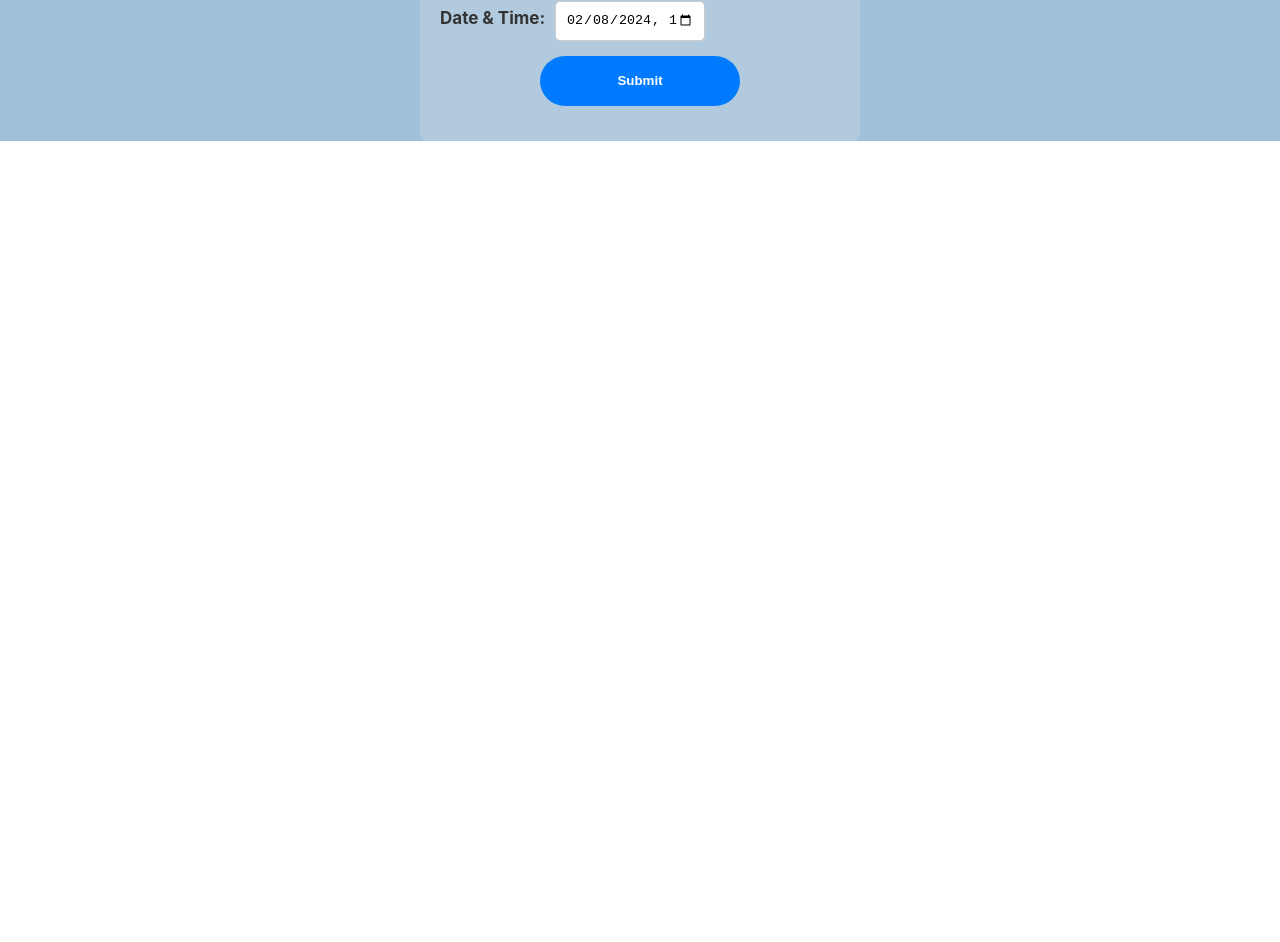
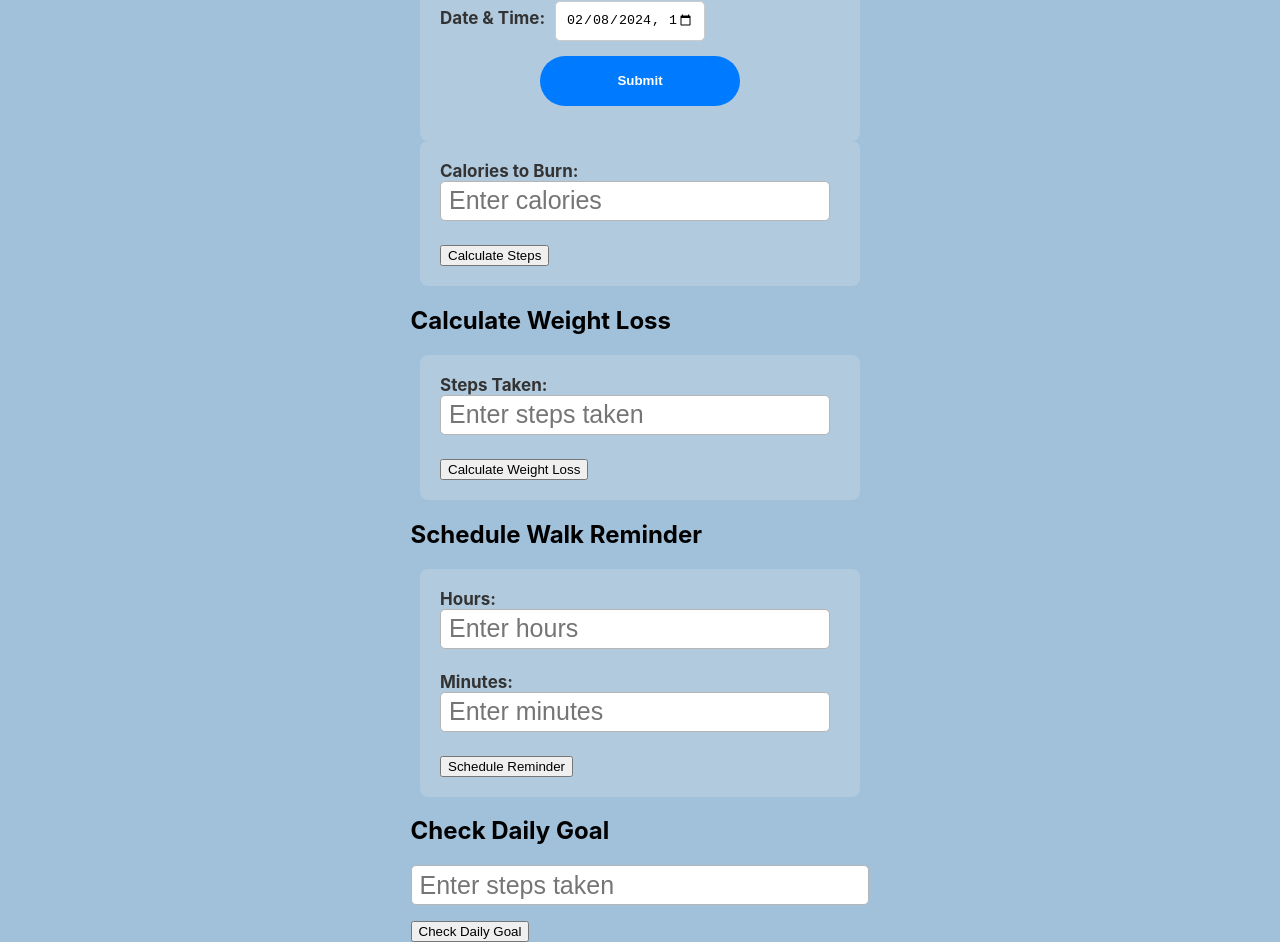
Before and after one commit to kadrikodes/MinimalismFitnessApplication, a React (Create React App) app in the folder src/main/java/com/health/minimalismfitnessapp/frontend/fitness-app/: page /walk in a window 1280 px wide. Shown: the part 863-1805 px from the top of the page. Before the commit the page ends 1004 px from the top, so only its background shows below. Built offline with nearby package versions, Linux system fonts and the light colour scheme; no server answers.

Commit message:
Done with the front end

```diff
--- /dev/null
+++ b/src/main/java/com/health/minimalismfitnessapp/frontend/fitness-app/src/components/WalkPage/Calculations/CalculateStepsToBurnCalories.js
@@ -0,0 +1,43 @@
+import React, { useState } from 'react';
+
+const CalculateStepsToBurnCalories = ({ props }) => {
+    const [walkMessage, setWalkMessage] = useState("");
+    const [calories, setCalories] = useState('');
+
+    const calculateSteps = async (e) => {
+        e.preventDefault();
+
+        const calculateStepsToBurnCaloriesAPI = `http://localhost:8080/walking/calculateStepsToBurnCalories?caloriesToBurn=${calories}`;
+
+        try {
+            const response = await fetch(calculateStepsToBurnCaloriesAPI);
+            if (!response.ok) throw new Error("Failed to fetch steps");
+
+            const steps = await response.json();
+            setWalkMessage(`You will need to complete ${steps} steps to burn ${calories} calories.`);
+        } catch (error) {
+            console.error(error);
+            setWalkMessage("Failed to Calculate steps!");
+        }
+    };
+
+    return (
+        <div>
+            <form onSubmit={calculateSteps}>
+                <label>
+                    Calories to Burn:
+                    <input
+                        type="number"
+                        value={calories}
+                        onChange={e => setCalories(e.target.value)}
+                        placeholder="Enter calories"
+                    />
+                </label>
+                <button type="submit">Calculate Steps</button>
+            </form>
+            {walkMessage && <p>{walkMessage}</p>} {/* Display the walkMessage */}
+        </div>
+    );
+};
+
+export default CalculateStepsToBurnCalories;
--- /dev/null
+++ b/src/main/java/com/health/minimalismfitnessapp/frontend/fitness-app/src/components/WalkPage/Calculations/CalculateWeightLoss.js
@@ -0,0 +1,41 @@
+import React, { useState } from 'react';
+
+const CalculateWeightLoss = () => {
+    const [stepsTaken, setStepsTaken] = useState('');
+    const [weightLossMessage, setWeightLossMessage] = useState('');
+
+    const handleCalculateWeightLoss = async (e) => {
+        e.preventDefault();
+        const calculateWeightLossAPI = `http://localhost:8080/walking/calculateWeightLoss?stepsTaken=${stepsTaken}`;
+
+        try {
+            const response = await fetch(calculateWeightLossAPI);
+            if (!response.ok) throw new Error("Failed to fetch weight loss data");
+
+            const weightLoss = await response.json();
+            setWeightLossMessage(`Weight loss for ${stepsTaken} steps: ${weightLoss.toFixed(2)} kg.`);
+        } catch (error) {
+            console.error(error);
+            setWeightLossMessage("Failed to calculate weight loss!");
+        }
+    };
+
+    return (
+        <div>
+            <form onSubmit={handleCalculateWeightLoss}>
+                <label>
+                    Steps Taken:
+                    <input
+                        type="number"
+                        value={stepsTaken}
+                        onChange={e => setStepsTaken(e.target.value)}
+                        placeholder="Enter steps taken"
+                    />
+                </label>
+                <button type="submit">Calculate Weight Loss</button>
+            </form>
+            {weightLossMessage && <p>{weightLossMessage}</p>}
+        </div>
+    );
+};
+export default CalculateWeightLoss;
--- /dev/null
+++ b/src/main/java/com/health/minimalismfitnessapp/frontend/fitness-app/src/components/WalkPage/Calculations/CheckDailyGoal.js
@@ -0,0 +1,35 @@
+import React, { useState } from 'react';
+
+const CheckDailyGoal = () => {
+    const [stepsTaken, setStepsTaken] = useState('');
+    const [goalMessage, setGoalMessage] = useState('');
+
+    const checkGoal = async () => {
+        const checkDailyGoalAPI = `http://localhost:8080/walking/hasAchievedDailyGoal?stepsTaken=${stepsTaken}`;
+
+        try {
+            const response = await fetch(checkDailyGoalAPI);
+            if (!response.ok) throw new Error("Failed to check goal");
+
+            const hasAchieved = await response.json();
+            setGoalMessage(hasAchieved ? "You have achieved your daily goal!" : "Daily goal not achieved yet.");
+        } catch (error) {
+            console.error(error);
+            setGoalMessage("Failed to check daily goal!");
+        }
+    };
+
+    return (
+        <div>
+            <input
+                type="number"
+                value={stepsTaken}
+                onChange={e => setStepsTaken(e.target.value)}
+                placeholder="Enter steps taken"
+            />
+            <button onClick={checkGoal}>Check Daily Goal</button>
+            {goalMessage && <p>{goalMessage}</p>}
+        </div>
+    );
+};
+export default CheckDailyGoal;
--- /dev/null
+++ b/src/main/java/com/health/minimalismfitnessapp/frontend/fitness-app/src/components/WalkPage/Calculations/GetTotalCaloriesBurned.js
@@ -0,0 +1,28 @@
+import React, { useState } from 'react';
+
+const GetTotalCaloriesBurned = ({ walkingId }) => {
+    const [totalCaloriesMessage, setTotalCaloriesMessage] = useState('');
+
+    const fetchTotalCalories = async () => {
+        const getTotalCaloriesAPI = `http://localhost:8080/walking/calories/${walkingId}`;
+
+        try {
+            const response = await fetch(getTotalCaloriesAPI);
+            if (!response.ok) throw new Error("Failed to fetch total calories");
+
+            const totalCalories = await response.json();
+            setTotalCaloriesMessage(`Total calories burned: ${totalCalories}`);
+        } catch (error) {
+            console.error(error);
+            setTotalCaloriesMessage("Failed to fetch total calories burned!");
+        }
+    };
+
+    return (
+        <div>
+            <button onClick={fetchTotalCalories}>Get Total Calories Burned</button>
+            {totalCaloriesMessage && <p>{totalCaloriesMessage}</p>}
+        </div>
+    );
+};
+export default GetTotalCaloriesBurned;
--- /dev/null
+++ b/src/main/java/com/health/minimalismfitnessapp/frontend/fitness-app/src/components/WalkPage/Calculations/ScheduleWalkReminder.js
@@ -0,0 +1,51 @@
+import React, { useState } from 'react';
+
+const ScheduleWalkReminder = () => {
+    const [hours, setHours] = useState('');
+    const [minutes, setMinutes] = useState('');
+    const [reminderMessage, setReminderMessage] = useState('');
+
+    const handleScheduleReminder = async (e) => {
+        e.preventDefault();
+        const scheduleWalkReminderAPI = `http://localhost:8080/walking/scheduleWalkReminder?hours=${hours}&minutes=${minutes}`;
+
+        try {
+            const response = await fetch(scheduleWalkReminderAPI, { method: 'POST' });
+            if (!response.ok) throw new Error("Failed to schedule reminder");
+
+            const message = await response.text();
+            setReminderMessage(message);
+        } catch (error) {
+            console.error(error);
+            setReminderMessage("Failed to schedule reminder!");
+        }
+    };
+
+    return (
+        <div>
+            <form onSubmit={handleScheduleReminder}>
+                <label>
+                    Hours:
+                    <input
+                        type="number"
+                        value={hours}
+                        onChange={e => setHours(e.target.value)}
+                        placeholder="Enter hours"
+                    />
+                </label>
+                <label>
+                    Minutes:
+                    <input
+                        type="number"
+                        value={minutes}
+                        onChange={e => setMinutes(e.target.value)}
+                        placeholder="Enter minutes"
+                    />
+                </label>
+                <button type="submit">Schedule Reminder</button>
+            </form>
+            {reminderMessage && <p>{reminderMessage}</p>}
+        </div>
+    );
+};
+export default ScheduleWalkReminder;
--- a/src/main/java/com/health/minimalismfitnessapp/frontend/fitness-app/src/components/WalkPage/WalkPage.js
+++ b/src/main/java/com/health/minimalismfitnessapp/frontend/fitness-app/src/components/WalkPage/WalkPage.js
@@ -3,6 +3,11 @@ import WalkingHistory from "./WalkingHistory/WalkingHistory";
 import "./WalkPage.css";
 import WalkForm from "./WalkForm/WalkForm";
 import WalkSearch from "./WalkSearch/WalkSearch";
+import CalculateStepsToBurnCalories from './Calculations/CalculateStepsToBurnCalories';
+import CalculateWeightLoss from './Calculations/CalculateWeightLoss';
+import ScheduleWalkReminder from './Calculations/ScheduleWalkReminder';
+import CheckDailyGoal from './Calculations/CheckDailyGoal';
+import GetTotalCaloriesBurned from './Calculations/GetTotalCaloriesBurned';
 
 
 const WalkPage = () => {
@@ -10,6 +15,7 @@ const WalkPage = () => {
     const [walkingHistory, setWalkingHistory] = useState([]);
     const [newItem, setNewItem] = useState(null);
     const [searchCriteria, setSearchCriteria] = useState(null);
+    const [calculatedSteps, setCalculatedSteps] = useState(null);
 
     const updateWalkingHistory = () => {
         const findAllWalkingAPI = 'http://localhost:8080/walking/name/Rais';
@@ -19,8 +25,10 @@ const WalkPage = () => {
             .then((data) => {setWalkingHistory(data);} )
     }
 
-    const handleSearchResults = (results) => {
+    const handleSearchResults = (results, criteria) => {
       setWalkingHistory(results);
+      setSearchCriteria(criteria);
+      console.log("Updated search criteria in WalkPage:", criteria);
   };
 
     useEffect(() => {
@@ -34,12 +42,22 @@ const WalkPage = () => {
                 <h1 className="walkingHeading">Walking History</h1>
                 <WalkSearch onSearchResults={handleSearchResults} />
                 { walkingHistory.map(
-                    (walkingData, index) => (<WalkingHistory key={index} walkingData={walkingData} setNewItem={setNewItem} onSearchResults={handleSearchResults}/> )
+                    (walkingData, index) => (<WalkingHistory key={index} walkingData={walkingData} setNewItem={setNewItem} searchCriteria={searchCriteria}/> )
                 )}
             </div>
             <div className="walk-column">
                 <h1 className="walkingHeading">Enter walking data</h1>
                 <WalkForm setNewItem={setNewItem}/>
+                <CalculateStepsToBurnCalories onStepsCalculated={setCalculatedSteps} />
+                {calculatedSteps && <p>Calculated Steps: {calculatedSteps}</p>}
+                <h2>Calculate Weight Loss</h2>
+              <CalculateWeightLoss />
+
+              <h2>Schedule Walk Reminder</h2>
+              <ScheduleWalkReminder />
+
+              <h2>Check Daily Goal</h2>
+              <CheckDailyGoal />
             </div>
         </div>
 
--- a/src/main/java/com/health/minimalismfitnessapp/frontend/fitness-app/src/components/WalkPage/WalkSearch/WalkSearch.js
+++ b/src/main/java/com/health/minimalismfitnessapp/frontend/fitness-app/src/components/WalkPage/WalkSearch/WalkSearch.js
@@ -1,4 +1,3 @@
-// WalkSearch.js
 import React, { useState } from 'react';
 
 const WalkSearch = ({ setNewItem, onSearchResults }) => {
@@ -8,21 +7,23 @@ const WalkSearch = ({ setNewItem, onSearchResults }) => {
 
     const handleSearch = async () => {
 
-        const searchWalkAPI = 'http://localhost:8080/walking/search';
-
         const queryParams = new URLSearchParams();
         if (dateTime) queryParams.append('dateTime', dateTime);
         if (distance) queryParams.append('distance', distance);
+
+        const searchWalkAPI = `http://localhost:8080/walking/search?${queryParams}`;
+
+
 
         const criteria = { dateTime, distance };
 
         try {
             const response = await fetch(`${searchWalkAPI}?${queryParams.toString()}`);
             if (!response.ok) throw new Error('Search failed');
-            const results = await response.json(); // Define results based on the fetched data
+            const results = await response.json();
             setWalkMessage("Walk data found!");
-            setNewItem(results); // Assuming you want to update some state with the fetched data
-            onSearchResults(results, criteria); // Pass results and criteria to the callback
+            setNewItem(results);
+            onSearchResults(results, criteria);
         } catch (error) {
             console.error('Failed to search:', error);
             setWalkMessage("Error searching for walk data.");
--- a/src/main/java/com/health/minimalismfitnessapp/frontend/fitness-app/src/components/WalkPage/WalkingHistory/WalkingHistory.js
+++ b/src/main/java/com/health/minimalismfitnessapp/frontend/fitness-app/src/components/WalkPage/WalkingHistory/WalkingHistory.js
@@ -5,7 +5,7 @@ const WalkingHistory = (props) => {
     const {
         walkingData,
         setNewItem,
-        searchCriteria // Add searchCriteria to the props
+        searchCriteria
     } = props;
 
     const { walkType = '', steps = '', distance = '', caloriesBurned = '', duration = '', speed = '', dateTime = '', id = '' } = props.walkingData || {};
@@ -63,8 +63,15 @@ const WalkingHistory = (props) => {
 
     const isSearchMatch = () => {
         if (!searchCriteria) return false;
-        const { dateTime: searchDateTime, distance: searchDistance } = searchCriteria;
-        return dateTime.startsWith(searchDateTime) && parseFloat(distance) === parseFloat(searchDistance);
+        let matches = true;
+        if (searchCriteria.dateTime) {
+            matches = matches && walkingData.dateTime.startsWith(searchCriteria.dateTime);
+        }
+        if (searchCriteria.distance) {
+            matches = matches && parseFloat(walkingData.distance) === parseFloat(searchCriteria.distance);
+        }
+        console.log(`Matching entry for distance ${distance}:`, matches);
+        return matches;
     };
 
     return (
```
